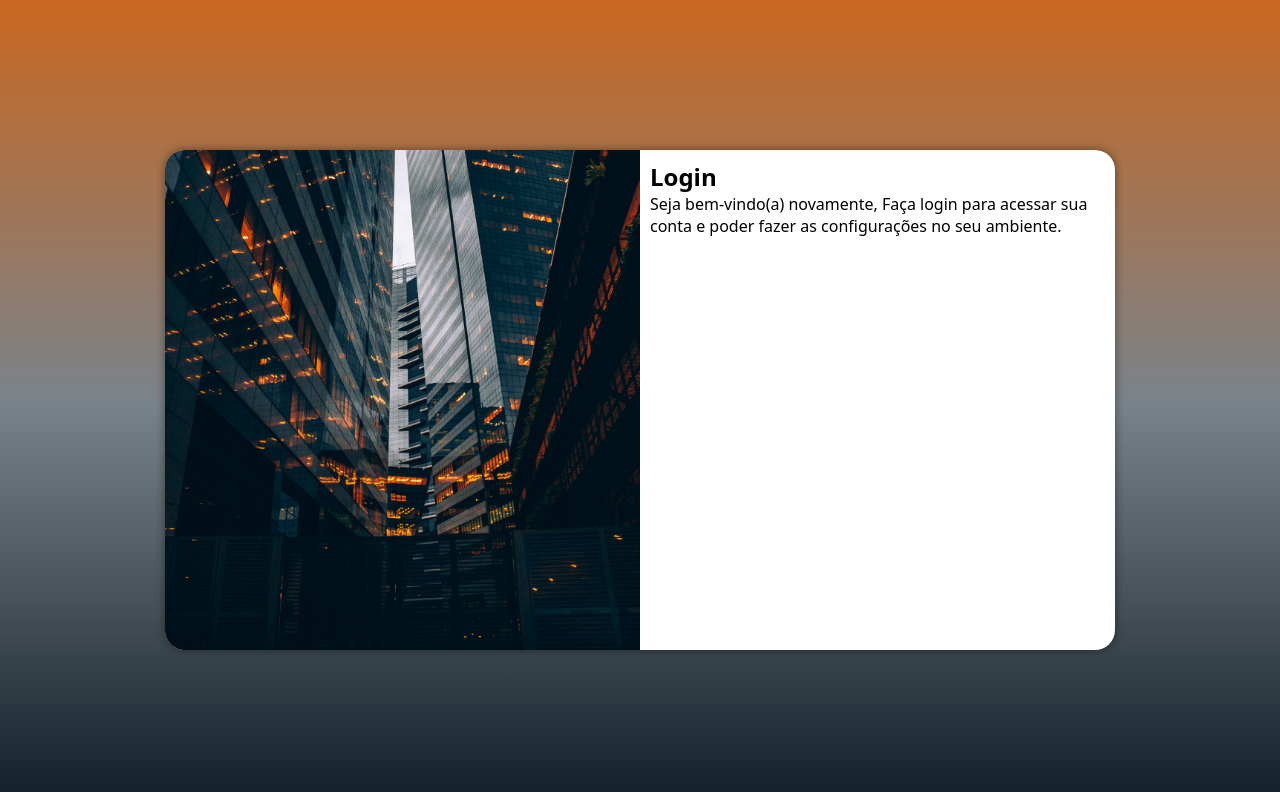
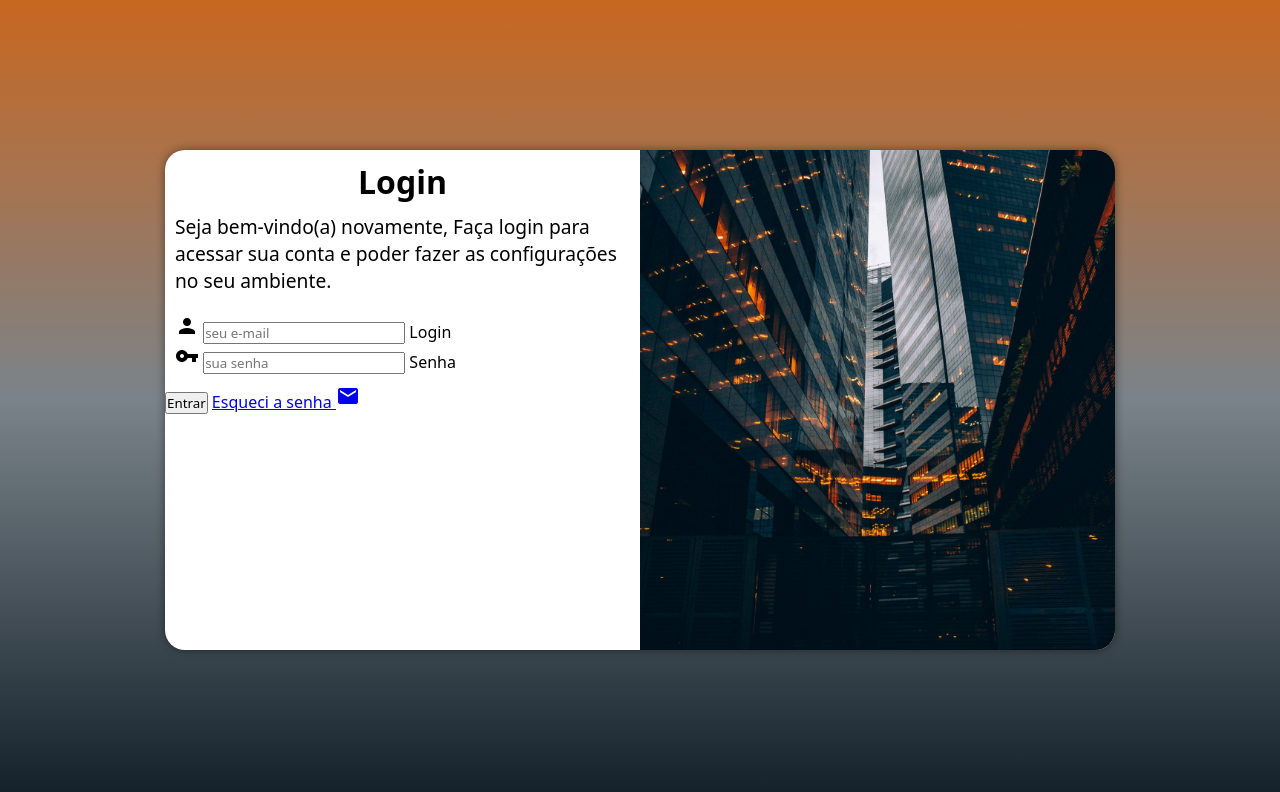
Before and after one commit to matheus-hatake/projeto-login, a plain HTML site: page index.html in a window 1280 px wide. Drawn offline with Linux system fonts and the light colour scheme.

Commit message:
adicionei o formulário

```diff
--- a/estilos/media-query.css
+++ b/estilos/media-query.css
@@ -28,6 +28,15 @@ Grande telas: acima de 1200px
         float: right;
         width: 70%;
     }
+
+
+    div#formulario > h1 {
+        font-size: 2em;
+    }
+
+    div#formulario > p {
+        font-size: 1.2em;
+    }
 }
 
 @media screen and (min-width: 992px) {
@@ -40,13 +49,21 @@ Grande telas: acima de 1200px
         }
 
         section#login > div#imagem {
-            float: left;
+            float: right;
             width: 50%;
             height: 100%;
         }
 
         section#login > div#formulario {
-            float: right;
+            float: left;
             width: 50%;
         }
+
+        div#formulario > h1 {
+            font-size: 2em;
+        }
+
+        div#formulario > p {
+            font-size: 1.2em;
+        }
 }
--- a/estilos/style.css
+++ b/estilos/style.css
@@ -55,3 +55,13 @@ section#login > div#formulario {
     display: block;
     padding: 10px;
 }
+
+div#formulario > h1 {
+    text-align: center;
+    margin-bottom: 10px;
+}
+
+div#formulario > p {
+    font-size: .8em;
+    margin-bottom: 20px;
+}
--- a/index.html
+++ b/index.html
@@ -4,6 +4,7 @@
     <meta charset="UTF-8">
     <meta name="viewport" content="width=device-width, initial-scale=1.0">
     <title>Login</title>
+    <link href="https://fonts.googleapis.com/icon?family=Material+Icons" rel="stylesheet">
     <link rel="stylesheet" href="estilos/style.css">
     <link rel="stylesheet" href="estilos/media-query.css">
 </head>
@@ -16,8 +17,21 @@
             <div id="formulario">
                 <h1>Login</h1>
                 <p>Seja bem-vindo(a) novamente, Faça login para acessar sua conta e poder fazer as configurações no seu ambiente.</p>
-                <form action="login.php" method="post">
 
+                <form action="login.php" method="post" autocomplete="on">
+                    <div class="campo">
+                        <span class="material-icons">person</span>
+                        <input type="email" name="login" id="ilogin" required placeholder="seu e-mail" autocomplete="email" maxlength="30">
+                        <label for="ilogin">Login</label>
+                    </div class="campo">
+                        <span class="material-icons">vpn_key</span>
+                        <input type="password" name="senha" id="isenha" required placeholder="sua senha" autocomplete="current-password" minlength="8" maxlength="20">
+                        <label for="isenha">Senha</label>
+                    </div>
+                    <input type="submit" value="Entrar">
+                    <a href="esqueci.html">
+                        Esqueci a senha <span class="material-icons">mail</span>
+                    </a>
                 </form>
             </div>
         </section>
```
